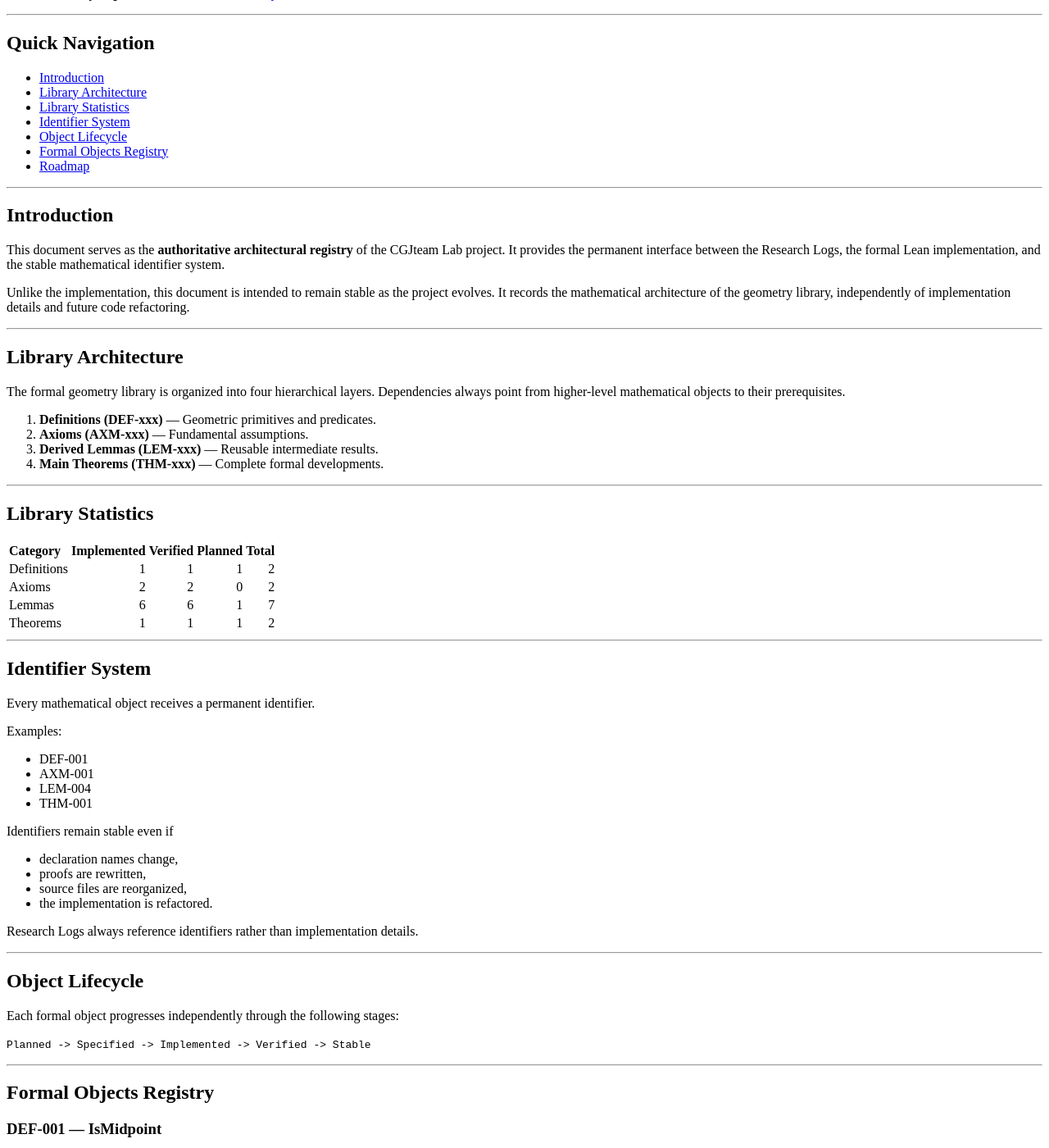
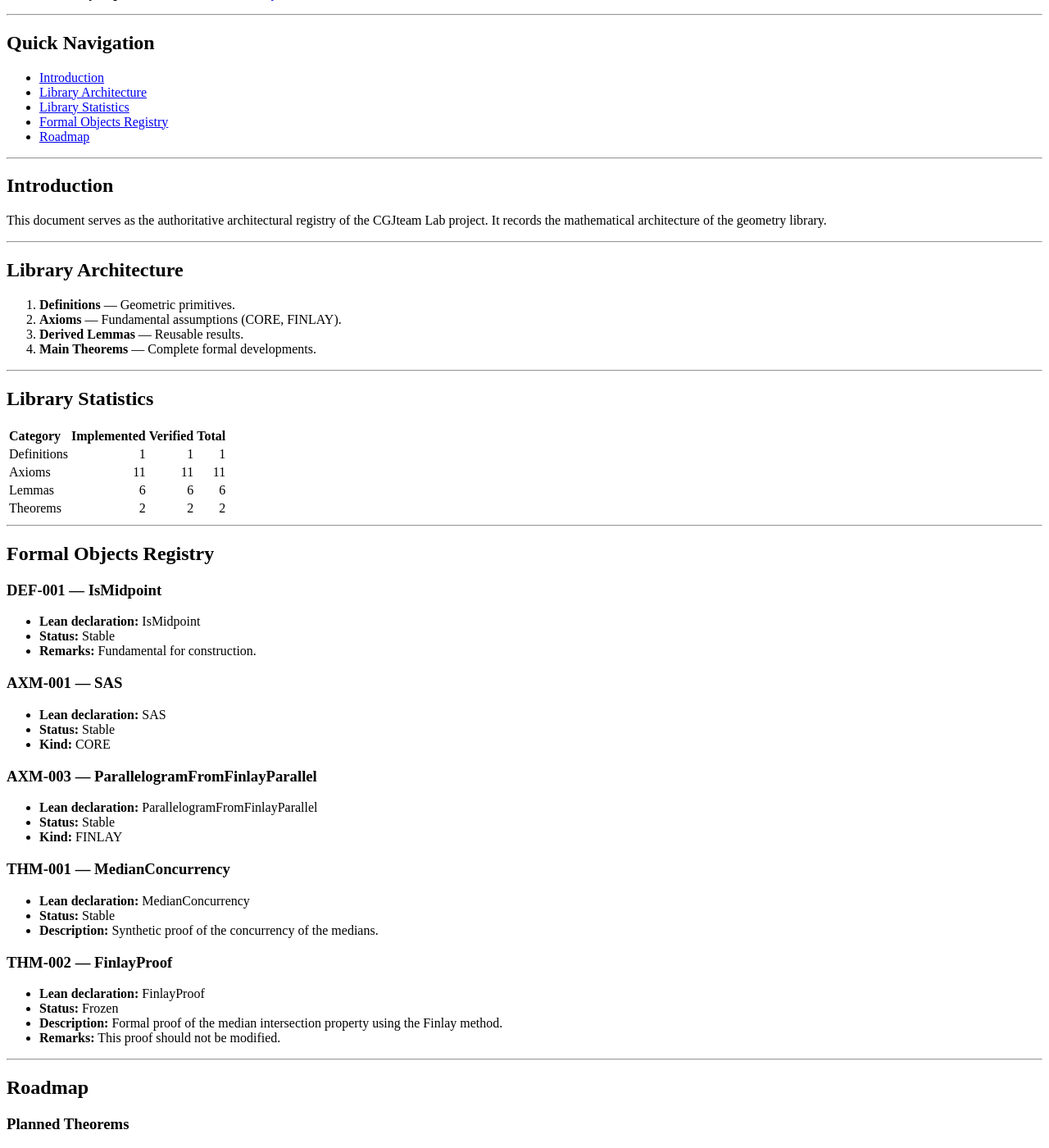
Before and after one commit to cgjteam/cgjteam.github.io, a Jekyll site: the page built from Geometry.md, in a window 1280 px wide and 1400 px high, scrolled down 236 px. Shown: the whole window at 82% size. Built offline with Jekyll 4.4.1, drawn with Linux system fonts in a browser that asks for light colours; comment, search, counter and statistics services are not loaded; our own code applies the rules of GitHub Pages for plain Markdown files; some of the changed text lies outside the part shown.

Commit message:
Update Geometry.md with version and content revisions
Updated version and last updated date in the Geometry Library Index. Revised the introduction and library architecture sections for clarity. Adjusted library statistics and removed identifier system and object lifecycle sections.

```diff
--- a/Geometry.md
+++ b/Geometry.md
@@ -4,8 +4,8 @@ layout: default
 
 # Geometry Library Index
 
-**Version:** 5.0
-**Last updated:** 2026-07-09
+**Version:** 5.1
+**Last updated:** 2026-07-10
 
 ## Repository
 
@@ -20,8 +20,6 @@ layout: default
 - [Introduction](#introduction)
 - [Library Architecture](#library-architecture)
 - [Library Statistics](#library-statistics)
-- [Identifier System](#identifier-system)
-- [Object Lifecycle](#object-lifecycle)
 - [Formal Objects Registry](#formal-objects-registry)
 - [Roadmap](#roadmap)
 
@@ -29,225 +27,61 @@ layout: default
 
 ## Introduction
 
-This document serves as the **authoritative architectural registry** of the CGJteam Lab project. It provides the permanent interface between the Research Logs, the formal Lean implementation, and the stable mathematical identifier system.
-
-Unlike the implementation, this document is intended to remain stable as the project evolves. It records the mathematical architecture of the geometry library, independently of implementation details and future code refactoring.
+This document serves as the authoritative architectural registry of the CGJteam Lab project. It records the mathematical architecture of the geometry library.
 
 ---
 
 ## Library Architecture
 
-The formal geometry library is organized into four hierarchical layers. Dependencies always point from higher-level mathematical objects to their prerequisites.
-
-1. **Definitions (DEF-xxx)** — Geometric primitives and predicates.
-2. **Axioms (AXM-xxx)** — Fundamental assumptions.
-3. **Derived Lemmas (LEM-xxx)** — Reusable intermediate results.
-4. **Main Theorems (THM-xxx)** — Complete formal developments.
+1. **Definitions** — Geometric primitives.
+2. **Axioms** — Fundamental assumptions (CORE, FINLAY).
+3. **Derived Lemmas** — Reusable results.
+4. **Main Theorems** — Complete formal developments.
 
 ---
 
 ## Library Statistics
 
-| Category | Implemented | Verified | Planned | Total |
-|:---------|------------:|---------:|--------:|------:|
-| Definitions | 1 | 1 | 1 | 2 |
-| Axioms | 2 | 2 | 0 | 2 |
-| Lemmas | 6 | 6 | 1 | 7 |
-| Theorems | 1 | 1 | 1 | 2 |
-
----
-
-## Identifier System
-
-Every mathematical object receives a permanent identifier.
-
-Examples:
-
-- DEF-001
-- AXM-001
-- LEM-004
-- THM-001
-
-Identifiers remain stable even if
-
-- declaration names change,
-- proofs are rewritten,
-- source files are reorganized,
-- the implementation is refactored.
-
-Research Logs always reference identifiers rather than implementation details.
-
----
-
-## Object Lifecycle
-
-Each formal object progresses independently through the following stages:
-
-`Planned -> Specified -> Implemented -> Verified -> Stable`
+| Category | Implemented | Verified | Total |
+|:---------|------------:|---------:|------:|
+| Definitions | 1 | 1 | 1 |
+| Axioms | 11 | 11 | 11 |
+| Lemmas | 6 | 6 | 6 |
+| Theorems | 2 | 2 | 2 |
 
 ---
 
 ## Formal Objects Registry
 
 ### DEF-001 — IsMidpoint
-
 - **Lean declaration:** IsMidpoint
-- **Kind:** Definition
-- **Description:** Predicate defining a point as the midpoint of a line segment.
-- **Depends on:** N/A
-- **Directly used by:** LEM-002, THM-001
-- **Primary research logs:** [Log 002](log-002.html)
-- **Origin:** Classical geometry
-- **Implementation status:** Implemented
-- **Verification status:** Verified
-- **Documentation status:** Stable
-- **Remarks:** Fundamental for all midpoint constructions.
-
----
+- **Status:** Stable
+- **Remarks:** Fundamental for construction.
 
 ### AXM-001 — SAS
+- **Lean declaration:** SAS
+- **Status:** Stable
+- **Kind:** CORE
 
-- **Lean declaration:** SAS
-- **Kind:** Axiom
-- **Description:** Side–Angle–Side congruence axiom.
-- **Depends on:** N/A
-- **Directly used by:** THM-001
-- **Primary research logs:** [Log 003](log-003.html)
-- **Origin:** Classical geometry
-- **Implementation status:** Implemented
-- **Verification status:** Verified
-- **Documentation status:** Stable
-
----
-
-### AXM-002 — ExtendSegment
-
-- **Lean declaration:** ExtendSegment
-- **Kind:** Axiom
-- **Description:** Segment extension construction.
-- **Depends on:** N/A
-- **Directly used by:** THM-001
-- **Primary research logs:** [Log 004](log-004.html)
-- **Origin:** Classical geometry
-- **Implementation status:** Implemented
-- **Verification status:** Verified
-- **Documentation status:** Stable
-
----
-
-### LEM-001 — parallel_from_equal_angles
-
-- **Lean declaration:** parallel_from_equal_angles
-- **Kind:** Lemma
-- **Description:** Parallelism derived from equal corresponding angles.
-- **Depends on:** AXM-001
-- **Directly used by:** THM-001
-- **Primary research logs:** [Log 006](log-006.html)
-- **Implementation status:** Implemented
-- **Verification status:** Verified
-- **Documentation status:** Stable
-
----
-
-### LEM-002 — midpoint_congruent
-
-- **Lean declaration:** midpoint_congruent
-- **Kind:** Lemma
-- **Description:** Congruence property implied by the midpoint definition.
-- **Depends on:** DEF-001
-- **Directly used by:** THM-001
-- **Primary research logs:** [Log 005](log-005.html)
-- **Implementation status:** Implemented
-- **Verification status:** Verified
-- **Documentation status:** Stable
-
----
-
-### LEM-003 — congruent_transitivity
-
-- **Lean declaration:** congruent_transitivity
-- **Kind:** Lemma
-- **Description:** Transitivity of segment congruence.
-- **Depends on:** AXM-001
-- **Directly used by:** THM-001
-- **Primary research logs:** [Log 006](log-006.html)
-- **Implementation status:** Implemented
-- **Verification status:** Verified
-- **Documentation status:** Stable
-
----
-
-### LEM-004 — parallelogram_from_parallel_and_congruent
-
-- **Lean declaration:** parallelogram_from_parallel_and_congruent
-- **Kind:** Lemma
-- **Description:** Construction criterion for a parallelogram.
-- **Depends on:** LEM-001
-- **Directly used by:** THM-001
-- **Primary research logs:** [Log 007](log-007.html)
-- **Implementation status:** Implemented
-- **Verification status:** Verified
-- **Documentation status:** Stable
-
----
-
-### LEM-005 — parallelogram_opposite_sides
-
-- **Lean declaration:** parallelogram_opposite_sides
-- **Kind:** Lemma
-- **Description:** Opposite sides of a parallelogram.
-- **Depends on:** LEM-004
-- **Directly used by:** THM-001
-- **Primary research logs:** [Log 007](log-007.html)
-- **Implementation status:** Implemented
-- **Verification status:** Verified
-- **Documentation status:** Stable
-
----
-
-### LEM-006 — collinear_parallel_trans
-
-- **Lean declaration:** collinear_parallel_trans
-- **Kind:** Lemma
-- **Description:** Collinearity and parallelism transfer.
-- **Depends on:** LEM-001
-- **Directly used by:** THM-001
-- **Primary research logs:** [Log 007](log-007.html)
-- **Implementation status:** Implemented
-- **Verification status:** Verified
-- **Documentation status:** Stable
-
----
+### AXM-003 — ParallelogramFromFinlayParallel
+- **Lean declaration:** ParallelogramFromFinlayParallel
+- **Status:** Stable
+- **Kind:** FINLAY
 
 ### THM-001 — MedianConcurrency
+- **Lean declaration:** MedianConcurrency
+- **Status:** Stable
+- **Description:** Synthetic proof of the concurrency of the medians.
 
-- **Lean declaration:** MedianConcurrency
-- **Kind:** Theorem
-- **Description:** Synthetic proof of the concurrency of the medians.
-- **Depends on:** DEF-001, AXM-001, AXM-002, LEM-001, LEM-002, LEM-003, LEM-004, LEM-005, LEM-006
-- **Directly used by:** None
-- **Primary research logs:** Log 001–020
-- **Implementation status:** Implemented
-- **Verification status:** Verified
-- **Documentation status:** Stable
-- **Remarks:** Initial case study of the CGJteam Lab project.
+### THM-002 — FinlayProof
+- **Lean declaration:** FinlayProof
+- **Status:** Frozen
+- **Description:** Formal proof of the median intersection property using the Finlay method.
+- **Remarks:** This proof should not be modified.
 
 ---
 
 ## Roadmap
 
-### Planned Definitions
-
-- **DEF-002** — TriangleAngleSum
-
-### Planned Axioms
-
-- None
-
-### Planned Lemmas
-
-- **LEM-007** — ParallelPostulateVariant
-
 ### Planned Theorems
-
-- **THM-002** — *(TBD)*
+- **THM-003** — *(TBD)*
```
